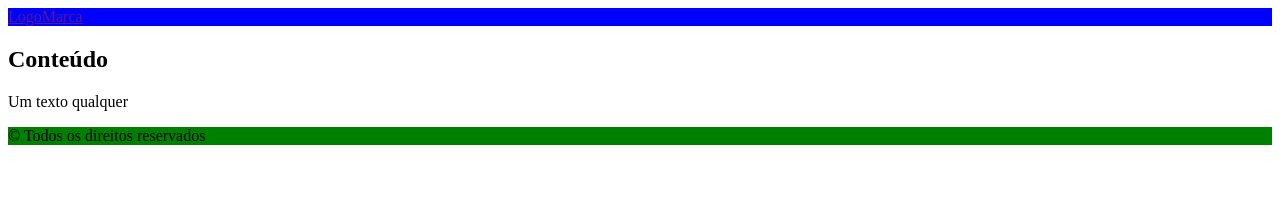
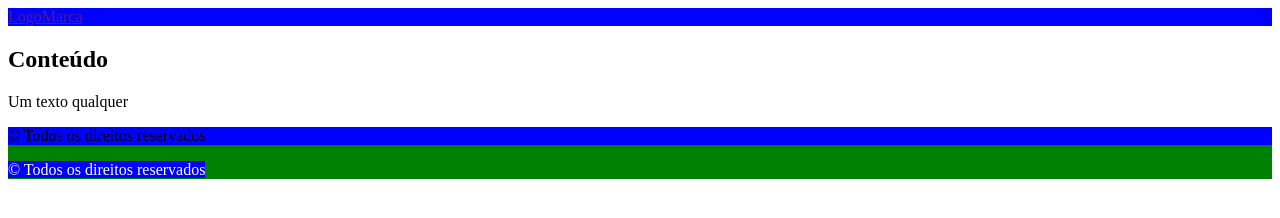
Before and after one commit to josemalcher/shoolofnet_CSS_basico_atuali_2, a plain HTML site: page index.html in a window 1280 px wide. Drawn offline with Linux system fonts and the light colour scheme.

Commit message:
4 - Relacionamento de seletores

```diff
--- a/index.html
+++ b/index.html
@@ -7,14 +7,20 @@
     <meta http-equiv="X-UA-Compatible" content="ie=edge">
     <title>Document</title>
     <style>
-        #header{
-            background-color: red ;
+        #header {
+            background-color: red;
         }
-        #footer{
+
+        #footer {
             background-color: green;
         }
-        .logomarca{
+
+        .logomarca {
             background-color: blue;
+        }
+
+        #footer > .logomarca {
+            color: white;
         }
     </style>
 </head>
@@ -33,9 +39,10 @@
     </section>
 </main>
 <footer id="footer">
-    <div>
-        <p>&copy; Todos os direitos reservados</p>
-    </div>
+    <section>
+        <p class="logomarca">&copy; Todos os direitos reservados</p>
+    </section>
+    <a class="logomarca">&copy; Todos os direitos reservados</a>
 </footer>
 </body>
 </html>
```
Also changed, not shown: 1 other file.
